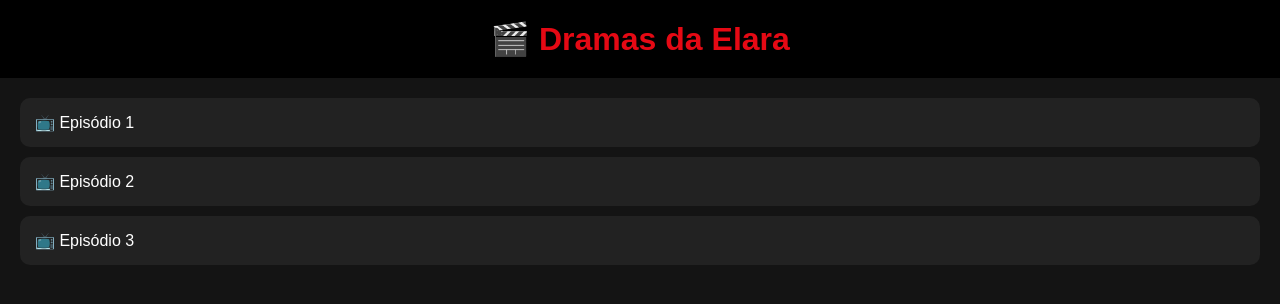
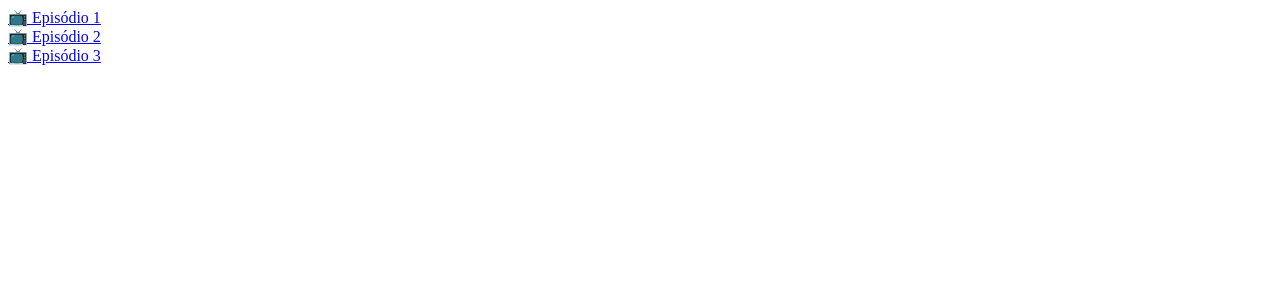
Before and after one commit to viagensfamiliapadilha/dramas-elara, a plain HTML site: page index.html in a window 1280 px wide. Drawn offline with Linux system fonts and the light colour scheme.

Commit message:
Update index.html

```diff
--- a/index.html
+++ b/index.html
@@ -1,83 +1,17 @@
-<!DOCTYPE html>
-<html lang="pt-BR">
-<head>
-<meta charset="UTF-8">
-<meta name="viewport" content="width=device-width, initial-scale=1">
-<title>Dramas da Elara</title>
-
-<style>
-body{
-    background:#141414;
-    color:white;
-    font-family:Arial,sans-serif;
-    margin:0;
-}
-
-header{
-    background:black;
-    color:#e50914;
-    text-align:center;
-    padding:20px;
-    font-size:2rem;
-    font-weight:bold;
-}
-
-.container{
-    padding:20px;
-}
-
-.episodio{
-    background:#222;
-    padding:15px;
-    margin-bottom:10px;
-    border-radius:10px;
-}
-
-.episodio a{
-    color:white;
-    text-decoration:none;
-    display:block;
-}
-
-.episodio:hover{
-    background:#333;
-}
-</style>
-</head>
-
-<body>
-
-<header>
-🎬 Dramas da Elara
-</header>
-
-<div class="container" id="lista">
-Carregando episódios...
+<div class="episodio">
+    <a href="https://www.youtube.com/shorts/x111OSSyzJ4" target="_blank">
+        📺 Episódio 1
+    </a>
 </div>
 
-<script>
-fetch('./catalogo.json')
-.then(res => res.json())
-.then(data => {
+<div class="episodio">
+    <a href="https://www.youtube.com/shorts/4NDzPiA_CWo" target="_blank">
+        📺 Episódio 2
+    </a>
+</div>
 
-    const lista = document.getElementById('lista');
-
-    lista.innerHTML = '';
-
-    data.series[0].episodios.forEach(ep => {
-
-        lista.innerHTML += `
-        <div class="episodio">
-            <a href="${ep.youtube}" target="_blank">
-                📺 ${ep.titulo}
-            </a>
-        </div>
-        `;
-
-    });
-
-});
-</script>
-
-</body>
-</html>
+<div class="episodio">
+    <a href="https://www.youtube.com/shorts/wryw0VLrLoA" target="_blank">
+        📺 Episódio 3
+    </a>
+</div>
```
